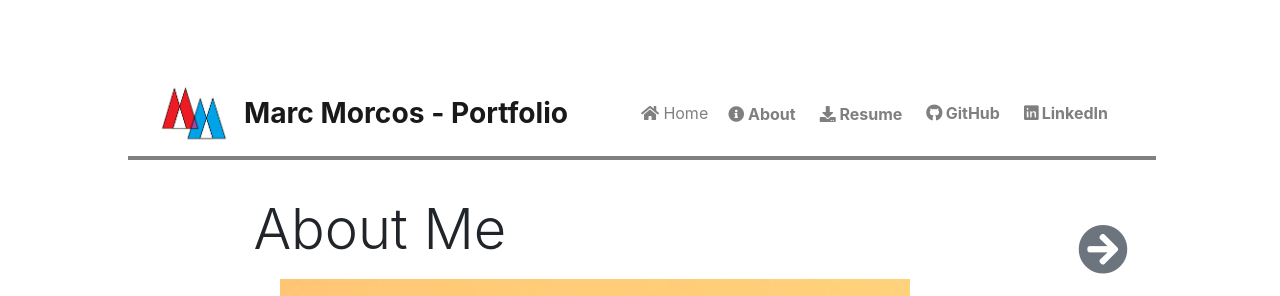
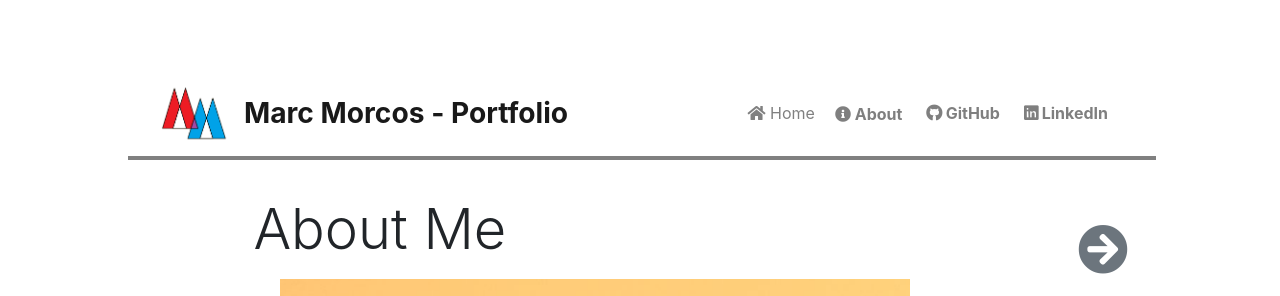
Before and after one commit to Marc-Morcos/Marc-Morcos.github.io, a Jekyll site: the page built from _posts/about/2024-01-01-about.md, in a window 1280 px wide and 900 px high. Shown: the top 296 px of the window. Built offline with Jekyll 4.4.1, drawn with Linux system fonts in a browser that asks for light colours; nearby versions of some CDN libraries; library files that are not in the unit come from our copies.

Commit message:
remove button

```diff
--- a/_includes/menu-nav.html
+++ b/_includes/menu-nav.html
@@ -6,6 +6,6 @@
 <li class="d-inline-block ml-1 mr-1 nav-item">
     <a class="nav-link" href="{{site.baseurl}}/about"><span class="align-middle"><i class="fa fa-info-circle"></i>&nbsp;About</span></a>
 </li>
-<li class="d-inline-block ml-1 mr-1 nav-item">
-    <a class="nav-link" href="https://drive.google.com/uc?export=download&id=1VHni0vTeqbVvNSDlpHEH064cLIywyqs3"><span class="align-middle"><i class="fa fa-download"></i>&nbsp;Resume</span></a>
-</li>
+<!-- <li class="d-inline-block ml-1 mr-1 nav-item">
+    <a class="nav-link" href="PUT GOOGLE DRIVE LINK TO RESUME HERE"><span class="align-middle"><i class="fa fa-download"></i>&nbsp;Resume</span></a>
+</li> -->
```
